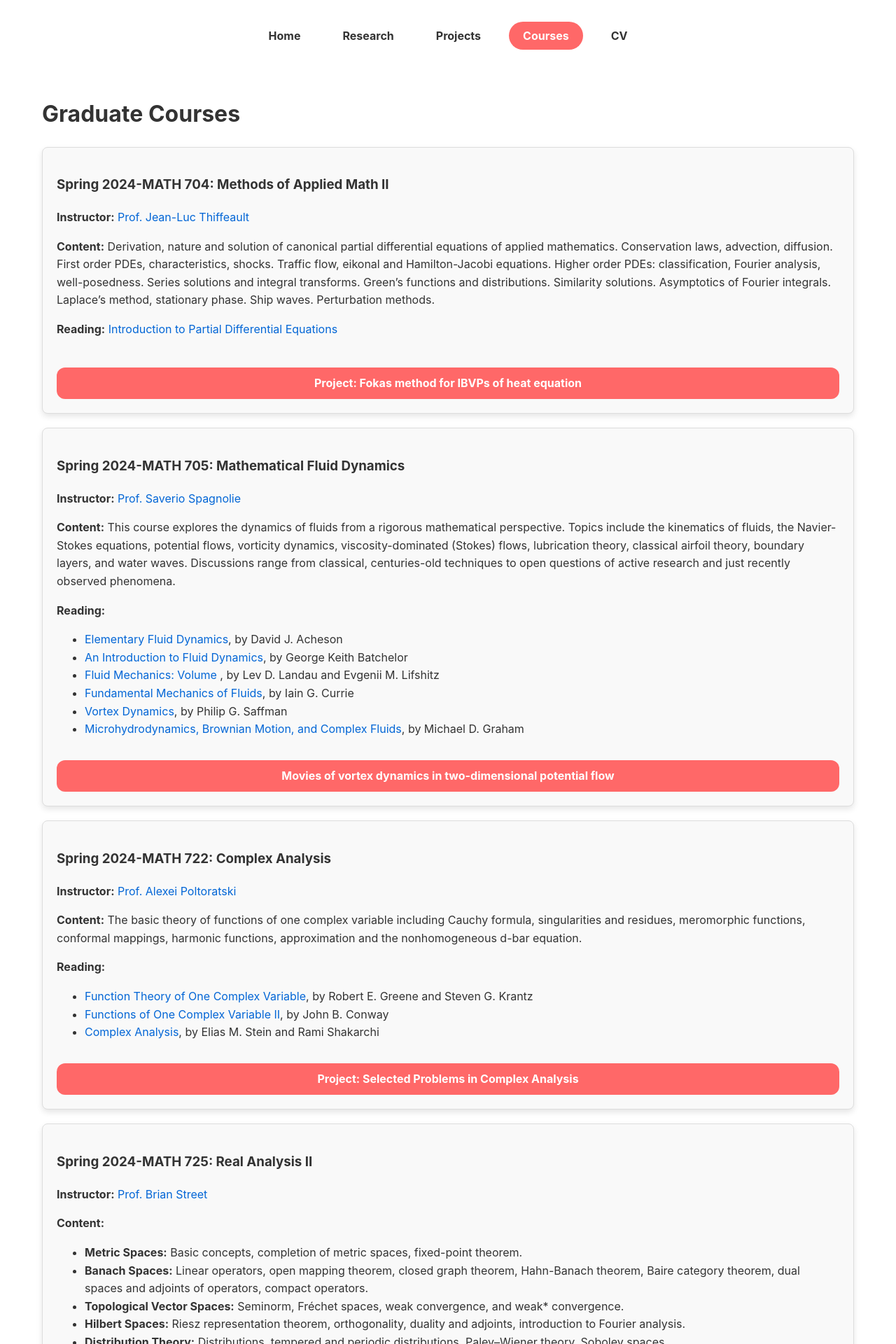
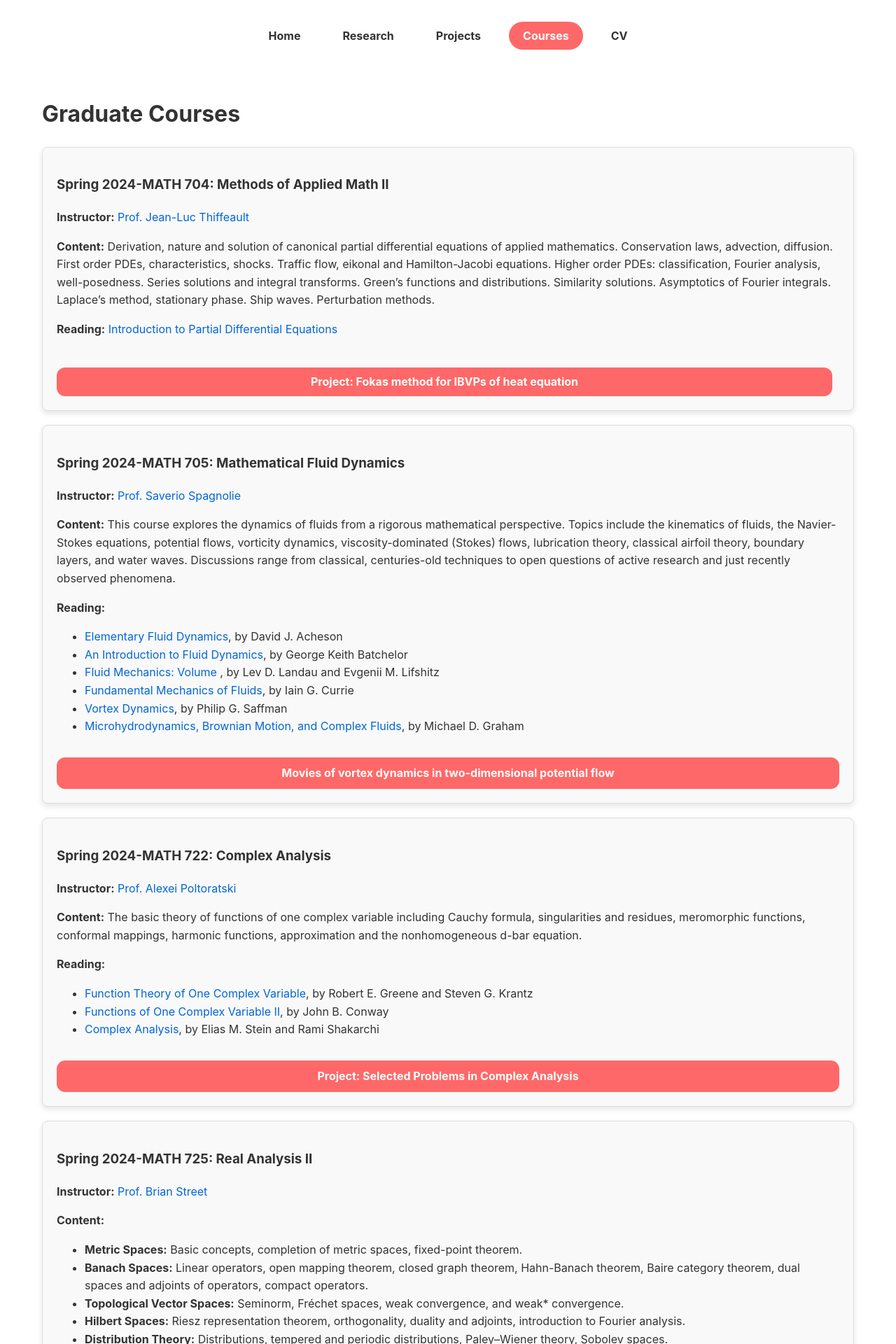
Before and after one commit to Yoon-1023/Yoon-1023.github.io, a Jekyll site: the page built from courses.md, in a window 1280 px wide. Shown: the top 1920 px of the page at 70% size. Built offline with Jekyll 4.4.1, drawn with Linux system fonts in a browser that asks for light colours.

Commit message:
Update courses.md

```diff
--- a/courses.md
+++ b/courses.md
@@ -27,16 +27,15 @@
 /* Reusable button style for details */
 .details-button {
     display: inline-block;
-    padding: 10px 20px;
+    padding: 8px 16px;
     background-color: #ff6868;
     border-radius: 12px;
     text-align: center;
     margin-top: 10px;
-}
-.details-button a {
+    margin-right: 10px;
     text-decoration: none;
+    font-weight: bold;
     color: white;
-    font-weight: bold;
 }
 </style>
 
@@ -48,9 +47,7 @@
         <p class="course-reading"><strong>Reading:</strong> <a href="#olver">Introduction to Partial Differential Equations</a></p>
     </div>
     <!-- Button using the reusable class -->
-    <div class="details-button">
-        <a href="/courses/fokas/">Project: Fokas method for IBVPs of heat equation</a>
-    </div>
+    <a href="/courses/fokas/" class="details-button">Project: Fokas method for IBVPs of heat equation</a>
 </div>
 
 <div class="course-box">
```
